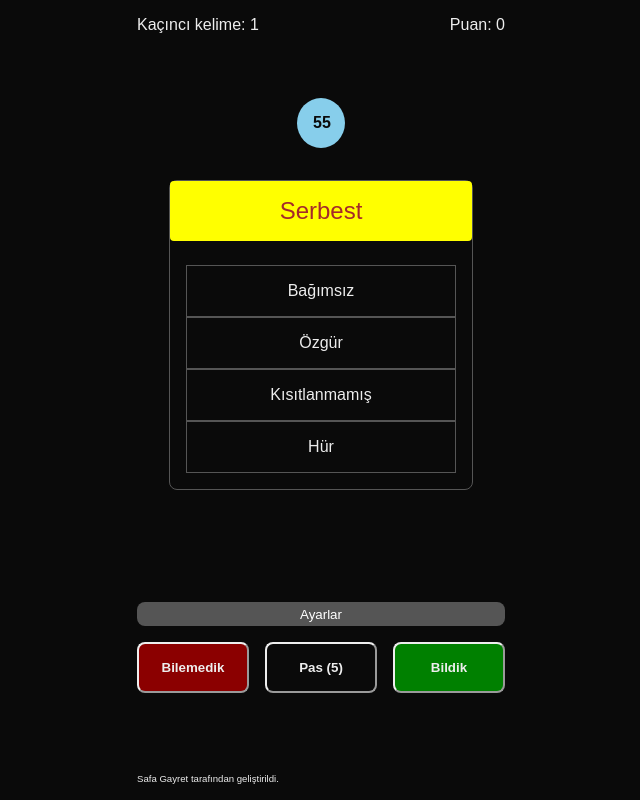
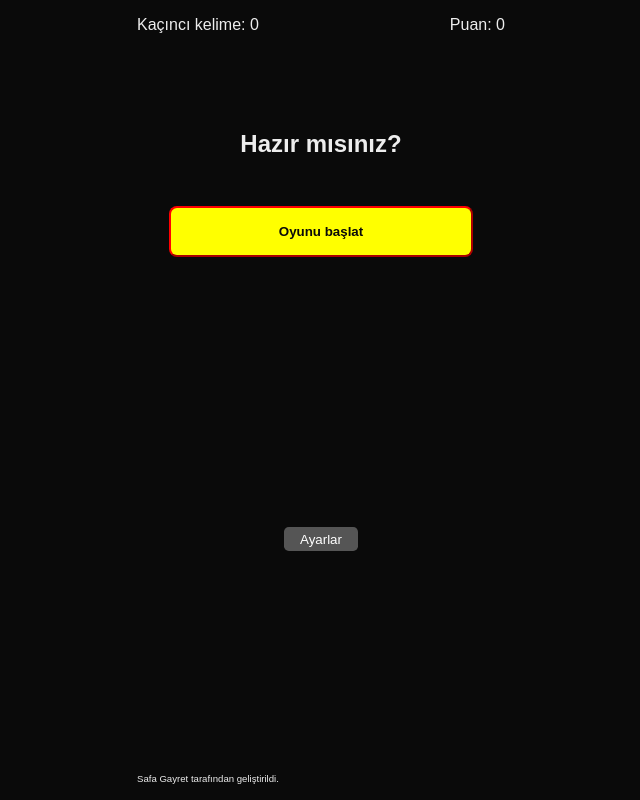
Before and after one commit to gayret/tabu, a Next.js app: page / in a window 1280 px wide. Shown: the whole page, without its empty margins (319-959 px from the left). Built offline with nearby package versions, Linux system fonts and the light colour scheme.

Commit message:
fix: The issue (#1) required ensuring that users do not encounter the same card once it has already been displayed. This commit introduces a mechanism to track displayed cards and exclude them from future selections.

```diff
--- a/app/components/game/CountDown.js
+++ b/app/components/game/CountDown.js
@@ -1,15 +1,14 @@
 'use client'
 import { useEffect, useState } from 'react'
 
-export default function CountDown({ count, setCount }) {
+export default function CountDown({ count, setCount, isPlaying }) {
   const [countdown, setCountdown] = useState(count)
 
   useEffect(() => {
     const interval = setInterval(() => {
-      console.log('countdown', countdown)
       if (countdown <= 0) {
         clearInterval(interval)
-      } else {
+      } else if (isPlaying) {
         setCountdown((prevCountdown) => prevCountdown - 1)
         setCount((prevCount) => prevCount - 1)
       }
@@ -17,8 +16,8 @@ export default function CountDown({ count, setCount }) {
     return () => clearInterval(interval)
   })
   return (
-    <div key={countdown} className='countdown'>
+    <span key={countdown} className='countdown'>
       {countdown}
-    </div>
+    </span>
   )
 }
--- a/app/globals.css
+++ b/app/globals.css
@@ -101,6 +101,7 @@ button {
   padding: 1rem;
   font-weight: bold;
   margin-inline: auto;
+  font-size: 2rem;
 }
 
 .actions {
@@ -152,10 +153,31 @@ button {
 .btn-settings {
   margin-bottom: 1rem;
   padding: 0.3rem 1rem;
+  max-width: max-content;
+  margin-inline: auto;
   border: none;
+  border-radius: 0.3rem;
 }
 
 footer {
   font-size: 0.6rem;
   margin-top: auto;
 }
+
+.start {
+  text-align: center;
+  margin-bottom: 2rem;
+  font-weight: 600;
+  display: grid;
+  gap: 3rem;
+}
+
+.start button {
+  width: 100%;
+  padding: 1rem;
+  border-radius: 8px;
+  font-weight: 600;
+  border-color: red;
+  background-color: yellow;
+  color: var(--background);
+}
--- a/app/page.js
+++ b/app/page.js
@@ -1,21 +1,28 @@
 'use client'
 
 import { useEffect, useState } from 'react'
-import words from './data/words.json'
+import allWords from './data/words.json'
 import Card from './components/game/Card'
 import CountDown from './components/game/CountDown'
 import Actions from './components/game/Actions'
-import Link from 'next/link'
 
 export default function Home() {
+  const [words, setWords] = useState(allWords)
   const [activeIndex, setActiveIndex] = useState(null)
   const [wordCount, setWordCount] = useState(0)
   const [points, setPoints] = useState(0)
   const [passable, setPassable] = useState(5)
   const [count, setCount] = useState(60)
+  const [isCardsFinished, setIsCardsFinished] = useState(false)
 
   const setRandomWord = () => {
-    setActiveIndex(Math.floor(Math.random() * words.length))
+    if (words.length <= 2) {
+      setIsCardsFinished(true)
+      return
+    }
+    const randomIndex = Math.floor(Math.random() * (words.length - 2) + 1)
+    setActiveIndex(randomIndex)
+    setWords((prevWords) => prevWords.filter((_, index) => index !== activeIndex))
     setCount(Number(localStorage.getItem('count')) || 60)
     setWordCount((prevWordCount) => prevWordCount + 1)
   }
@@ -41,9 +48,16 @@ export default function Home() {
       setPassable(Number(localStorage.getItem('passable')))
   }
 
+  const onStart = () => {
+    setIsCardsFinished(false)
+    setWords(allWords)
+    setPoints(0)
+    setWordCount(0)
+    setRandomWord()
+  }
+
   useEffect(() => {
     setDefaults()
-    setRandomWord()
   }, [])
 
   return (
@@ -52,24 +66,45 @@ export default function Home() {
         <div className='word-count'>Kaçıncı kelime: {wordCount} </div>
         <div className='points'>Puan: {points}</div>
       </div>
-      <div key={count}>
-        <CountDown count={count} setCount={setCount} />
+      {activeIndex && !isCardsFinished && (
+        <div key={count} style={{ textAlign: 'center' }}>
+          <CountDown isPlaying={!!activeIndex} count={count} setCount={setCount} />
         </div>
+      )}
       <div className='cards'>
-        {words.map(
+        {activeIndex &&
+          !isCardsFinished &&
+          words.map(
             (word, wordIndex) => wordIndex === activeIndex && <Card key={word.id} word={word} />
           )}
+
+        {!activeIndex && !isCardsFinished && (
+          <div className='start'>
+            <h2 className='title'>Hazır mısınız?</h2>
+            <button onClick={onStart}>Oyunu başlat</button>
           </div>
+        )}
+
+        {isCardsFinished && (
+          <div className='start'>
+            <h2 className='title'>Oha tüm kartları gördünüz.</h2>
+            <button onClick={onStart}>Yeniden Oyna</button>
+          </div>
+        )}
+      </div>
+
       <button className='btn-settings'>
         <a href='/settings'>Ayarlar</a>
       </button>
 
+      {activeIndex && !isCardsFinished && (
         <Actions
           passable={passable}
           setPassed={onPass}
           setPositivePoints={setPositivePoints}
           setNegativePoints={setNegativePoints}
         />
+      )}
     </>
   )
 }
```
Lines whose indentation alone changed are shown as unchanged.
